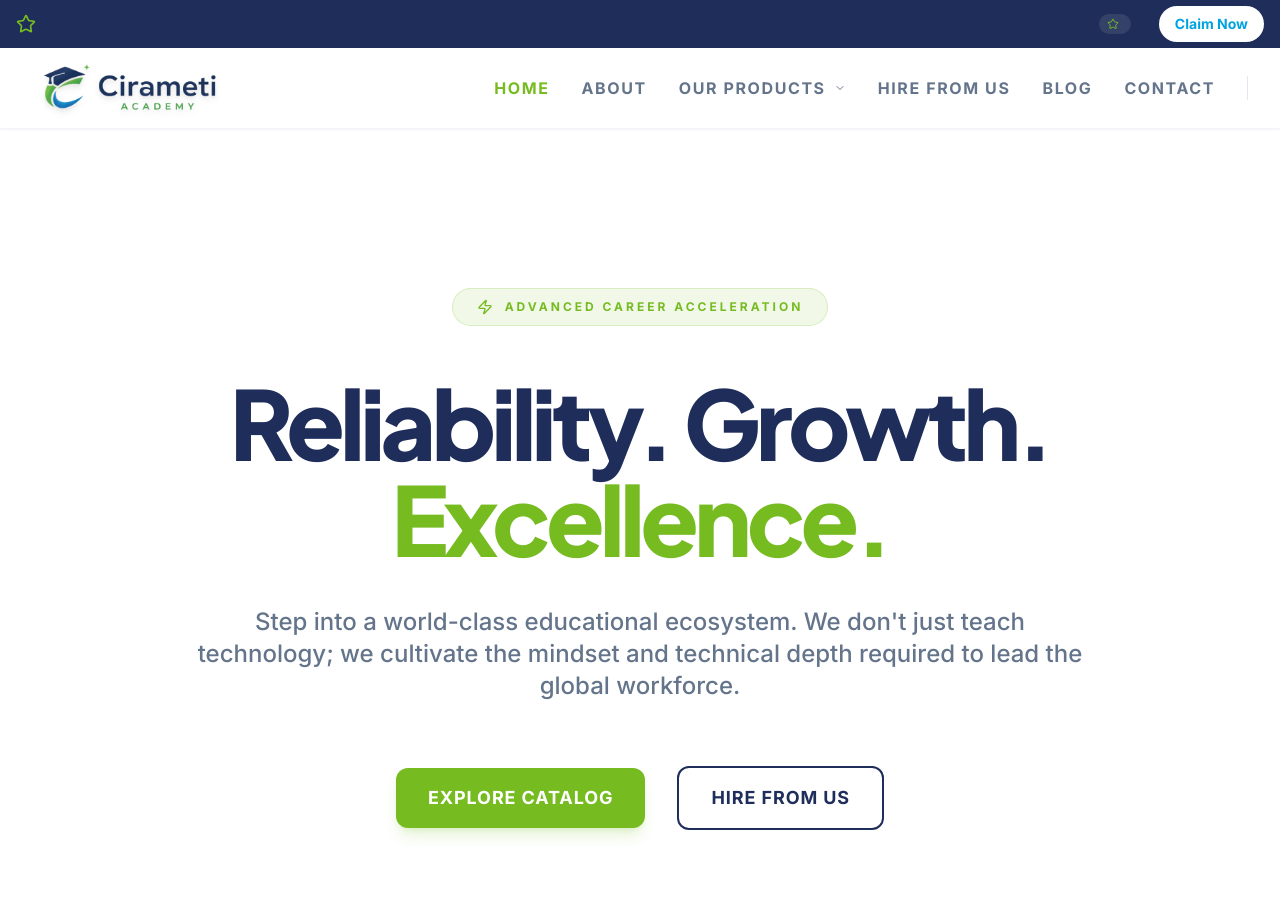
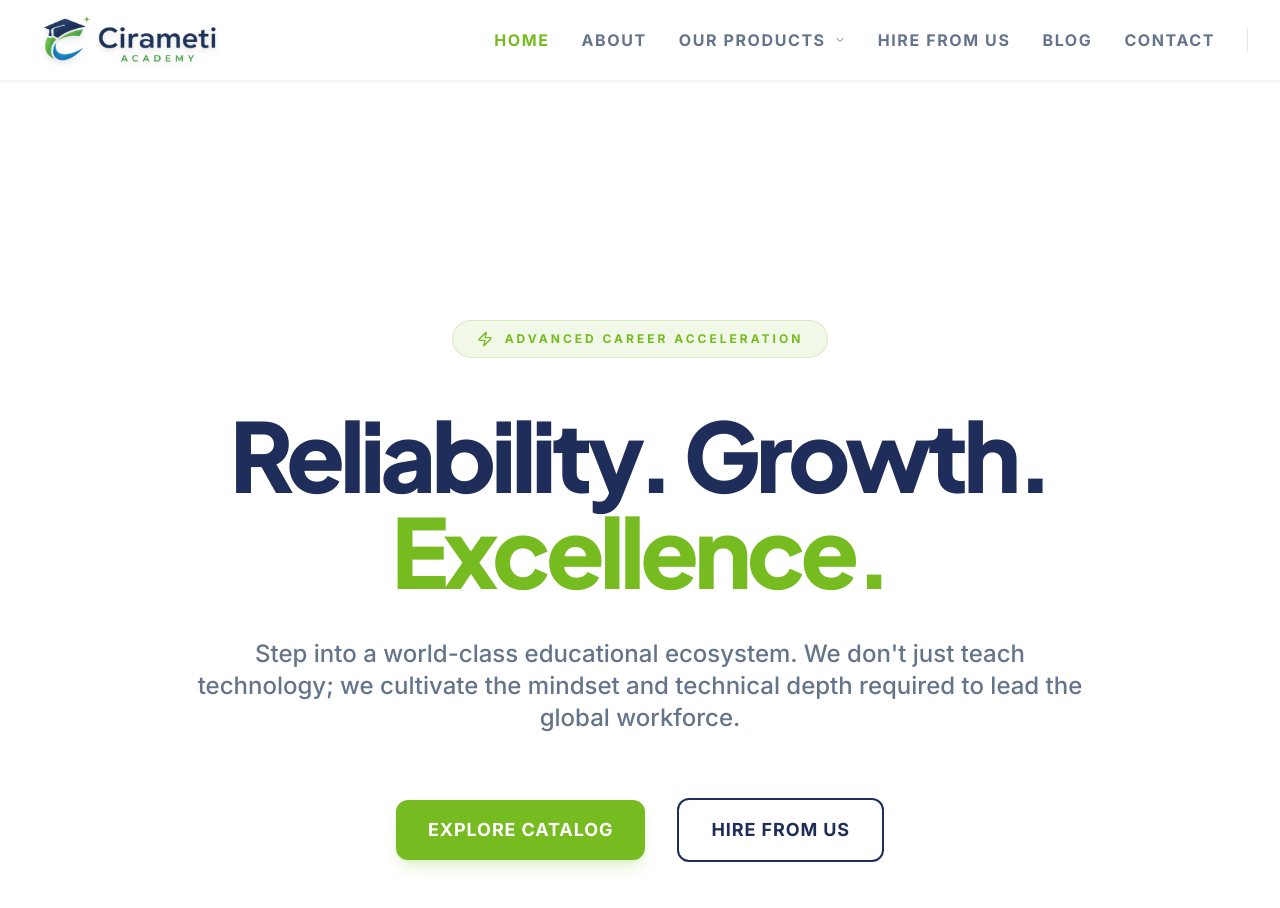
Before and after one commit to BhargavSellam/ReactCerametiPage, a React (Vite) app: page / in a window 1280 px wide. Shown: the top 908 px of the page. Built offline with nearby package versions, Linux system fonts and the light colour scheme.

Commit message:
added google anallytics

```diff
--- a/index.html
+++ b/index.html
@@ -1,11 +1,21 @@
 <!DOCTYPE html>
 <html lang="en">
 <head>
+  <!-- Google tag (gtag.js) -->
+<script async src="https://www.googletagmanager.com/gtag/js?id=G-BDG5N3BJY5"></script>
+<script>
+  window.dataLayer = window.dataLayer || [];
+  function gtag(){dataLayer.push(arguments);}
+  gtag('js', new Date());
+
+  gtag('config', 'G-BDG5N3BJY5');
+</script>
   <meta charset="UTF-8">
   <meta name="keywords" content="
 Cirameti,
 Cirametiacademy,
-Cirameti Academy,
+Cirameti academy,
+Cirameti Academy
 Cirameti AI Academy,
 Cirameti Data Science,
 AI Agents course,
--- a/src/App.tsx
+++ b/src/App.tsx
@@ -598,7 +598,7 @@ const Navbar = () => {
   }, []);
 
   return (
-    <nav className="md:fixed md:top-12 w-full z-40 bg-white/70 backdrop-blur-md border-b border-slate-100 shadow-sm">
+    <nav className="fixed top-0 w-full z-40 bg-white/70 backdrop-blur-md border-b border-slate-100 shadow-sm">
       <div className="max-w-7xl mx-auto px-4 sm:px-6 lg:px-8">
         <div className="flex justify-between items-center h-20">
           <Link to="/" className="flex items-center">
@@ -739,34 +739,6 @@ const Footer = () => {
   );
 };
 
-const TopBanner = () => {
-  const navigate = useNavigate();
-  return (
-    <div className="w-full text-white z-50 md:fixed md:top-0 md:left-0" style={{ backgroundColor: 'rgb(30 45 90 / var(--tw-bg-opacity, 1))' }}>
-      <div className="max-w-7xl mx-auto px-4 py-3 md:h-12 flex flex-col md:flex-row items-center justify-between gap-3">
-        <div className="flex flex-col sm:flex-row sm:items-center items-center gap-2 sm:gap-3 flex-1 min-w-0 text-center sm:text-left">
-          <div className="flex-shrink-0 flex items-center justify-center sm:justify-start">
-            <Star className="w-5 h-5 text-[#76BC21]" />
-          </div>
-          <marquee behavior="scroll" direction="left"  scrollamount="10" className="ml-2">
-            Viral Referral Program — Refer a friend to Cirameti Academy and get  ₹1200 guaranteed cashback on successful enrollment!
-          </marquee>
-
-          <span className="hidden md:inline-flex ml-3 items-center text-[#76BC21] bg-white/10 px-2 py-1 rounded-full text-xs font-bold">
-            <Star className="w-3 h-3 text-[#76BC21] mr-1" />
-          </span>
-        </div>
-
-        <div className="w-full sm:w-auto mt-3 sm:mt-0 sm:ml-4 flex-shrink-0 flex justify-center sm:justify-end">
-          <button onClick={() => navigate('/contact#enquiry-form')} className="bg-white text-[#00A3E0] font-bold px-4 py-2 rounded-full text-sm sm:px-4 sm:py-2 w-full sm:w-auto">
-            Claim Now
-          </button>
-        </div>
-      </div>
-    </div>
-  );
-};
-
 const Home = () => {
   const { courses } = useContext(AppContext)!;
 
@@ -1527,9 +1499,8 @@ const Main = () => {
   const location = useLocation();
   const isAdminView = location.pathname.startsWith('/admin') || location.pathname === '/login';
   return (
-    <div className={`flex flex-col min-h-screen bg-white custom-scrollbar overflow-x-hidden ${!isAdminView ? 'pt-12' : ''}`}>
+    <div className={`flex flex-col min-h-screen bg-white custom-scrollbar overflow-x-hidden ${!isAdminView ? 'pt-20' : ''}`}>
       {!isAdminView && <>
-        <TopBanner />
         <Navbar />
       </>}
       <ScrollToTop />
```
